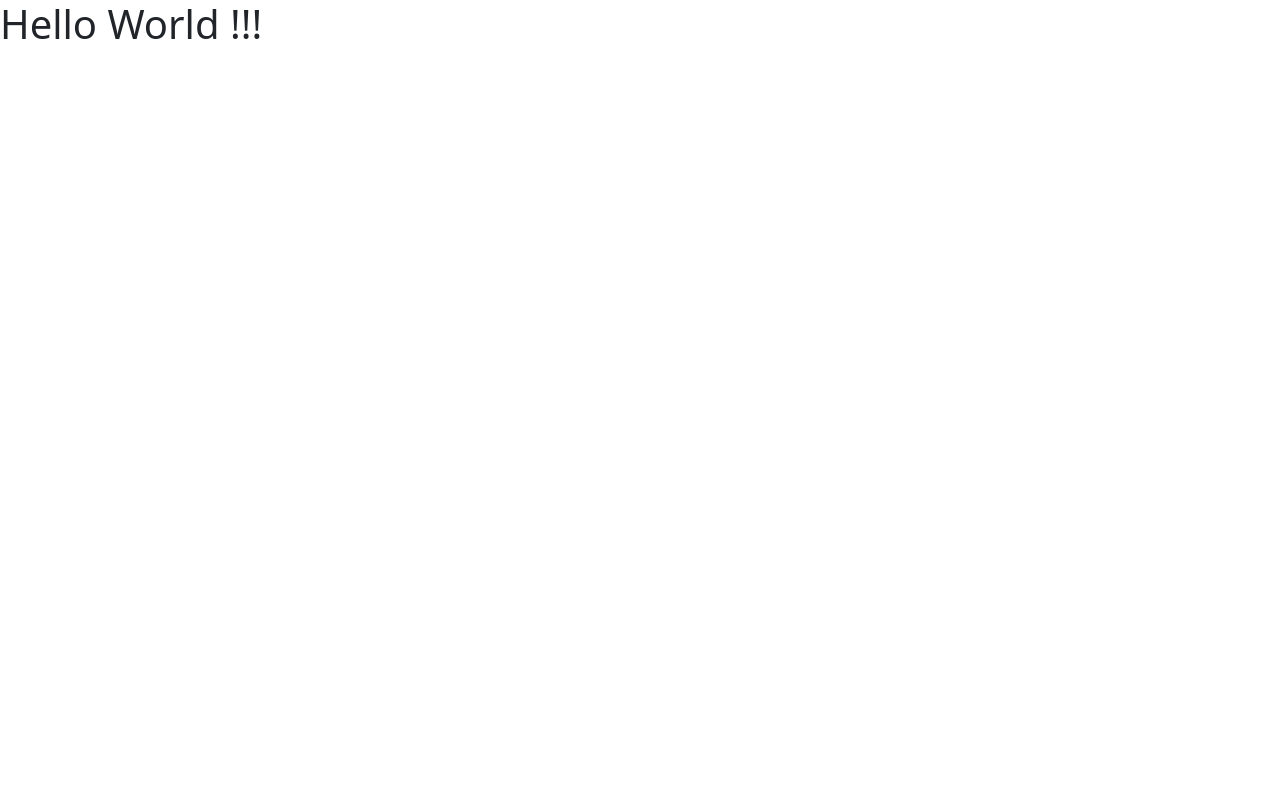
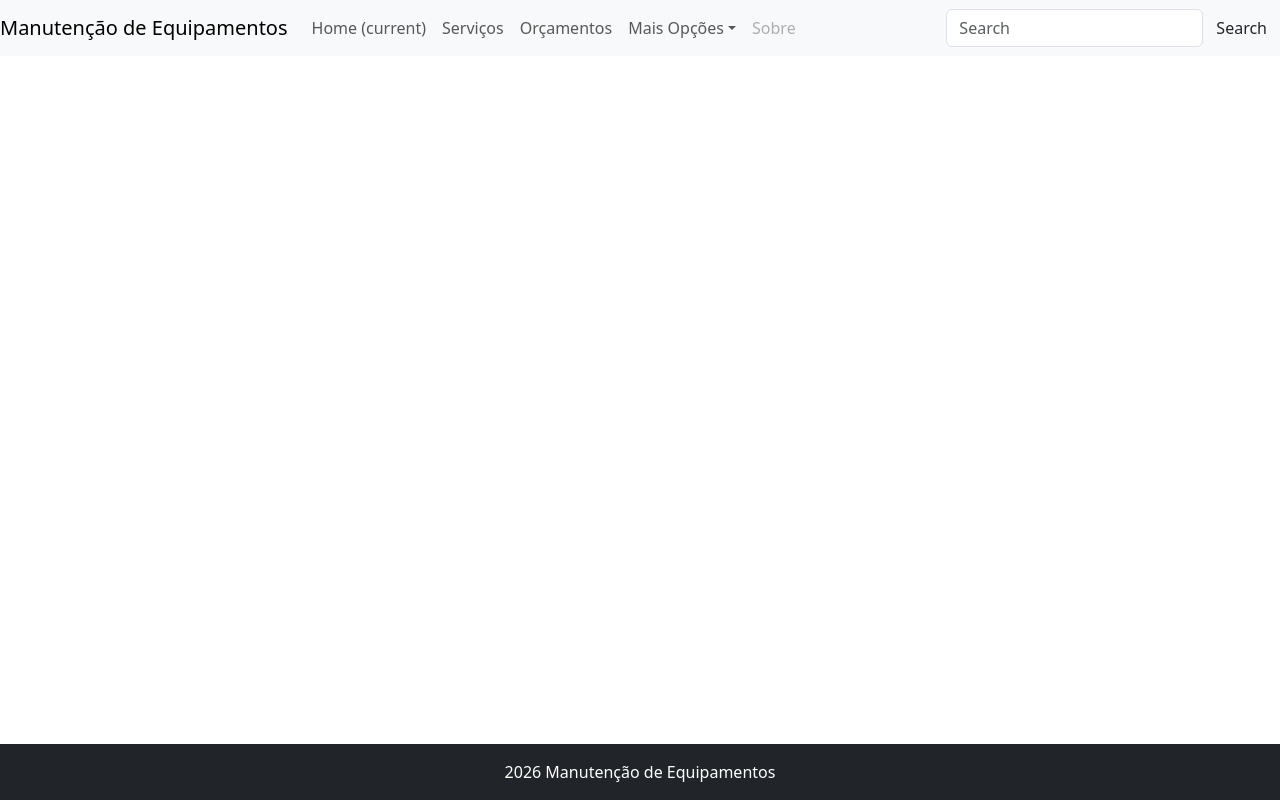
Before and after one commit to Aninha-ads/manutencao-equipamento, an Angular app: page / in a window 1280 px wide. Built offline with nearby package versions, Linux system fonts and the light colour scheme.

Commit message:
Adicionei navbar e footer

```diff
--- a/src/app/app.css
+++ b/src/app/app.css
@@ -0,0 +1,9 @@
+:host {
+  min-height: 100vh;
+  display: flex;
+  flex-direction: column;
+}
+
+main {
+  flex: 1;
+}
--- a/src/app/app.html
+++ b/src/app/app.html
@@ -1 +1,6 @@
-<h1>Hello World !!!</h1>
+<!--<h1>Hello World !!!</h1>-->
+<app-navbar></app-navbar>
+<main>
+    <router-outlet></router-outlet>
+</main>
+<app-footer></app-footer>
--- a/src/app/app.ts
+++ b/src/app/app.ts
@@ -1,9 +1,12 @@
 import { Component, signal } from '@angular/core';
 import { RouterOutlet } from '@angular/router';
+//seguindo o slide(279) do professor
+import { NavbarComponent } from './pages/navbar/navbar.component';
+import { FooterComponent } from './pages/footer/footer.component';
 
 @Component({
   selector: 'app-root',
-  imports: [RouterOutlet],
+  imports: [RouterOutlet, NavbarComponent, FooterComponent],
   templateUrl: './app.html',
   styleUrl: './app.css'
 })
--- /dev/null
+++ b/src/app/pages/footer/footer.component.html
@@ -0,0 +1,8 @@
+<!--<p>footer works!</p>-->
+<footer class="bg-dark text-white text-center py-3">
+    <div class="container">
+        <p class="mb-0">
+            2026 Manutenção de Equipamentos
+        </p>
+    </div>
+</footer>
--- /dev/null
+++ b/src/app/pages/navbar/navbar.component.html
@@ -0,0 +1,40 @@
+<!--<p>navbar works!</p>-->
+<!--justify-content-between" style="background-color:azure-->
+<header>
+    <nav class="navbar navbar-expand-lg navbar-light bg-light justify-content-between">
+        <a class="navbar-brand">Manutenção de Equipamentos</a>
+        <button class="navbar-toggler" type="button" data-toggle="collapse" data-target="#navbarContent" aria-controls="navbarContent" aria-expanded="false" aria-label="Toggle navigation">
+            <span class="navbar-toggler-icon"></span>
+        </button>
+
+        <div class="collapse navbar-collapse" id="navbarContent">
+            <ul class="navbar-nav me-auto">
+                <li class="nav-item active">
+                    <a class="nav-link" href="#">Home <span class="sr-only">(current)</span></a>
+                </li>
+                <li class="nav-item">
+                    <a class="nav-link" href="#">Serviços</a>
+                </li>
+                <li class="nav-item">
+                    <a class="nav-link" href="#">Orçamentos</a>
+                </li>
+                <li class="nav-item dropdown">
+                    <a class="nav-link dropdown-toggle" href="#" id="navbarDropdown" role="button" data-toggle="dropdown" aria-haspopup="true" aria-expanded="false">Mais Opções</a>
+                    <div class="dropdown-menu" aria-labelledby="navbarDropdown">
+                        <a class="dropdown-item" href="#">Action</a>
+                        <a class="dropdown-item" href="#">Another action</a>
+                        <div class="dropdown-divider" href="#">Something else here</div>
+                    </div>
+                </li>
+
+                <li class="nav-item">
+                    <a class="nav-link disabled" href="#">Sobre</a>
+                </li>
+            </ul>
+            <form class="d-flex ms-auto">
+                <input class="form-control mr-sm-2" type="search" placeholder="Search" aria-label="Search">
+                <button class="btn btn-outline-sucess my-2 my-sm-0" type="submit">Search</button>
+            </form>
+        </div>
+    </nav>
+</header>
```
Also changed, not shown: src/app/pages/footer/footer.component.ts (added, +9 -0 lines), src/app/pages/navbar/navbar.component.ts (added, +9 -0 lines), src/app/pages/footer/footer.component.css (added), src/app/pages/navbar/navbar.component.css (added), 2 other files (tests, documents, lock files or other folders).
